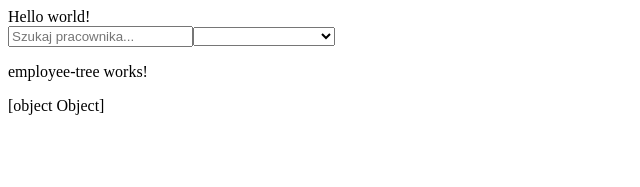
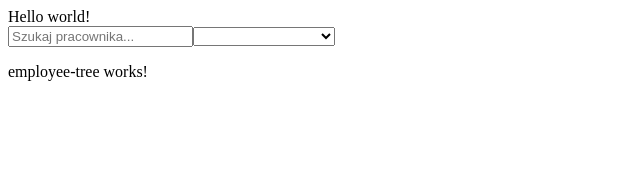
Before and after one commit to KacperBarszczewski/Horus-frontend, an Angular app: page / in a window 1280 px wide. Shown: the top 187 px of the page, without its empty margins (0-640 px from the left). Built offline with nearby package versions, Linux system fonts and the light colour scheme.

Commit message:
feat: refactor employee tree component and implement findEmployeeSubtree method in employee service

```diff
--- a/src/app/components/employee-tree/employee-tree.component.html
+++ b/src/app/components/employee-tree/employee-tree.component.html
@@ -1,4 +1 @@
 <p>employee-tree works!</p>
-<div>
-    {{employeesStructure}}
-</div>
--- a/src/app/components/employee-tree/employee-tree.component.ts
+++ b/src/app/components/employee-tree/employee-tree.component.ts
@@ -1,7 +1,6 @@
 import { Component, Input, SimpleChanges } from '@angular/core';
 import { Employee } from '../../models/employee';
 import { EmployeeService } from '../../services/employee.service';
-import { EmployeeNode } from '../../models/employee-node';
 
 @Component({
   selector: 'app-employee-tree',
@@ -12,38 +11,16 @@ import { EmployeeNode } from '../../models/employee-node';
 export class EmployeeTreeComponent {
   @Input() selectedEmployee: Employee | null = null;
 
-  employeesStructure: EmployeeNode | null = null;
-
-  constructor(private employeeService: EmployeeService) {
-    this.employeesStructure = this.employeeService.getEmployeeStructure();
-  }
+  constructor(private employeeService: EmployeeService) { }
 
   ngOnChanges(changes: SimpleChanges): void {
-    if (changes['selectedEmployee'] && this.selectedEmployee && this.employeesStructure) {
+    if (changes['selectedEmployee'] && this.selectedEmployee) {
 
-      const result = this.findEmployeeSubtree(this.selectedEmployee, this.employeesStructure);
+      const result = this.employeeService.findEmployeeSubtree(this.selectedEmployee);
       console.log(result);
     }
   }
 
 
-  private findEmployeeSubtree(selectedEmployee: Employee, currentNode: EmployeeNode, path: EmployeeNode[] = []): EmployeeNode[] | null {
-
-    path.push(currentNode);
-    if (currentNode.id === selectedEmployee.id) {
-      return path;
-    }
-
-    for (const subordinate of currentNode.subordinates) {
-      const result = this.findEmployeeSubtree(selectedEmployee, subordinate, path);
-      if (result) {
-        return result;
-      }
-    }
-
-    path.pop();
-    return null;
-  }
-
 
 }
--- a/src/app/services/employee.service.ts
+++ b/src/app/services/employee.service.ts
@@ -21,4 +21,26 @@ export class EmployeeService {
     return this.employeesStructureData;
   }
 
+  findEmployeeSubtree(
+    selectedEmployee: Employee,
+    currentNode: EmployeeNode = employeesStructureData,
+    path: EmployeeNode[] = []
+  ): EmployeeNode[] | null {
+
+    path.push(currentNode);
+    if (currentNode.id === selectedEmployee.id) {
+      return path;
+    }
+
+    for (const subordinate of currentNode.subordinates) {
+      const result = this.findEmployeeSubtree(selectedEmployee, subordinate, path);
+      if (result) {
+        return result;
+      }
+    }
+
+    path.pop();
+    return null;
+  }
+
 }
```
